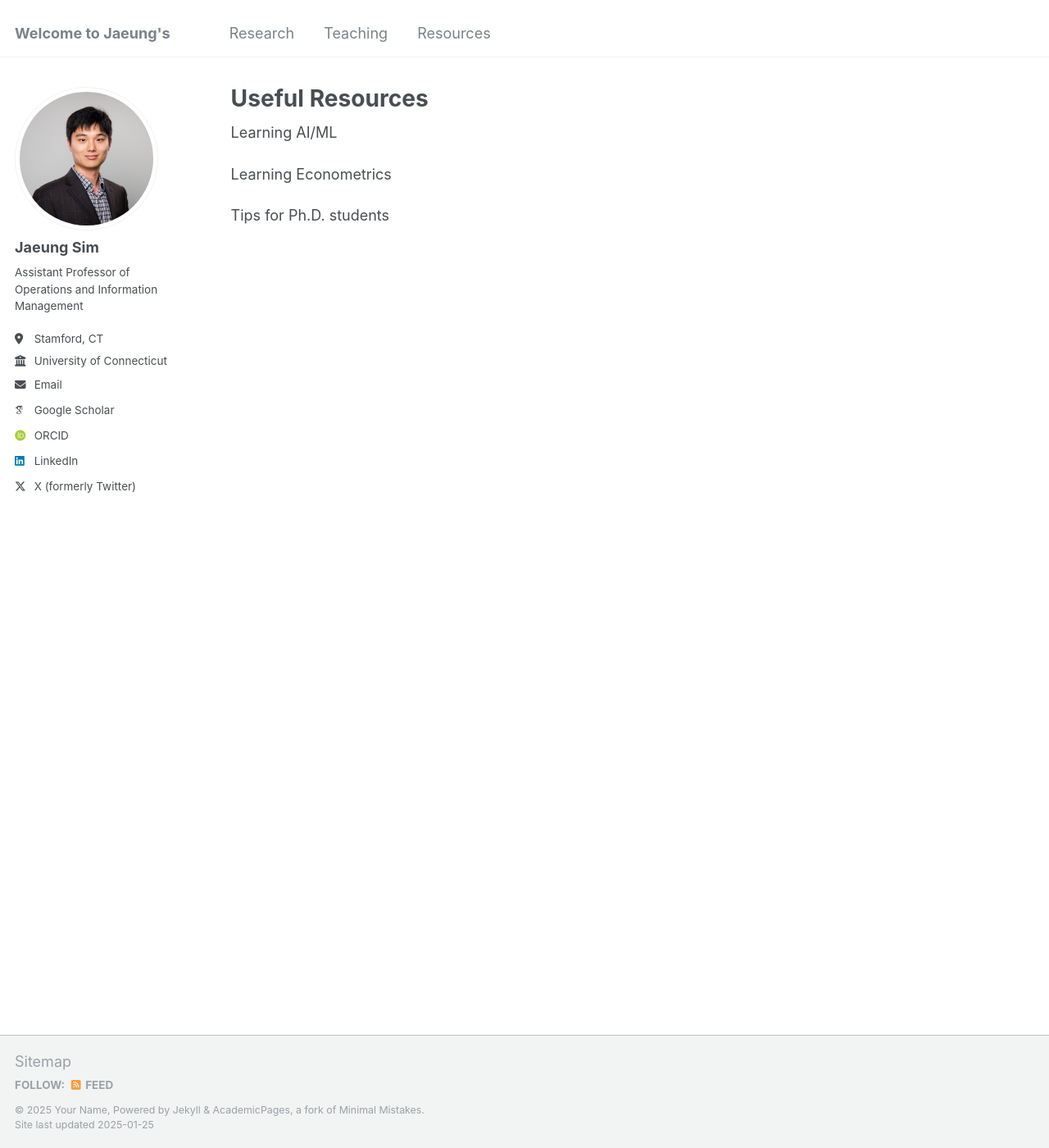
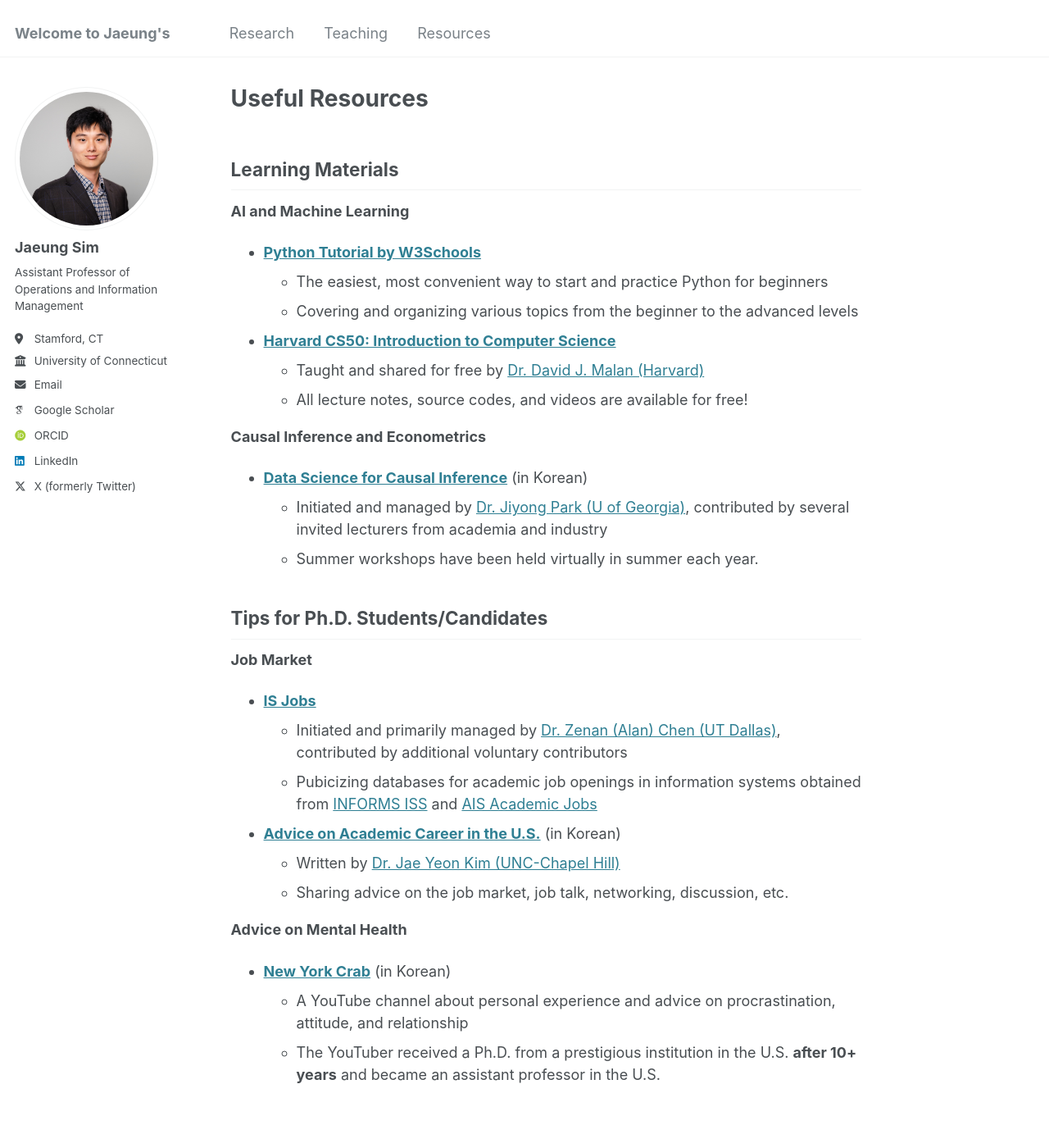
Before and after one commit to jaeungs/jaeungs.github.io, a Jekyll site: the page built from _pages/resources.md, in a window 1280 px wide and 1400 px high. Shown: the whole window at 82% size. Built offline with Jekyll 4.4.1, drawn with Linux system fonts in a browser that asks for light colours; some web fonts are replaced.

Commit message:
Update resources.md

```diff
--- a/_pages/resources.md
+++ b/_pages/resources.md
@@ -6,8 +6,30 @@ redirect_from:
   - /resources
 ---
 
-Learning AI/ML
+## Learning Materials
+**AI and Machine Learning**
+* [**Python Tutorial by W3Schools**](https://www.w3schools.com/python/)
+  - The easiest, most convenient way to start and practice Python for beginners
+  - Covering and organizing various topics from the beginner to the advanced levels
+* [**Harvard CS50: Introduction to Computer Science**](https://cs50.harvard.edu/python/2022/)
+  - Taught and shared for free by [Dr. David J. Malan (Harvard)](https://cs.harvard.edu/malan/)
+  - All lecture notes, source codes, and videos are available for free!
 
-Learning Econometrics
+**Causal Inference and Econometrics**
+* [**Data Science for Causal Inference**](https://www.youtube.com/@causaldatascience) (in Korean)
+  - Initiated and managed by [Dr. Jiyong Park (U of Georgia)](https://jiyong-park.github.io/), contributed by several invited lecturers from academia and industry
+  - Summer workshops have been held virtually in summer each year.
 
-Tips for Ph.D. students
+## Tips for Ph.D. Students/Candidates
+**Job Market**
+* [**IS Jobs**](https://isjobs.xyz/)
+  - Initiated and primarily managed by [Dr. Zenan (Alan) Chen (UT Dallas)](https://zenan.ch/), contributed by additional voluntary contributors
+  - Pubicizing databases for academic job openings in information systems obtained from [INFORMS ISS](https://careercenter.informs.org/) and [AIS Academic Jobs](https://academiccareers.aisnet.org/jobs/)
+* [**Advice on Academic Career in the U.S.**](https://sites.google.com/view/usacademiccareertips/home) (in Korean)
+  - Written by [Dr. Jae Yeon Kim (UNC-Chapel Hill)](https://sites.google.com/view/usacademiccareertips/home)
+  - Sharing advice on the job market, job talk, networking, discussion, etc.
+
+**Advice on Mental Health**
+* [**New York Crab**](https://www.youtube.com/@newyorkcrab/community) (in Korean)
+  - A YouTube channel about personal experience and advice on procrastination, attitude, and relationship
+  - The YouTuber received a Ph.D. from a prestigious institution in the U.S. **after 10+ years** and became an assistant professor in the U.S.
```
